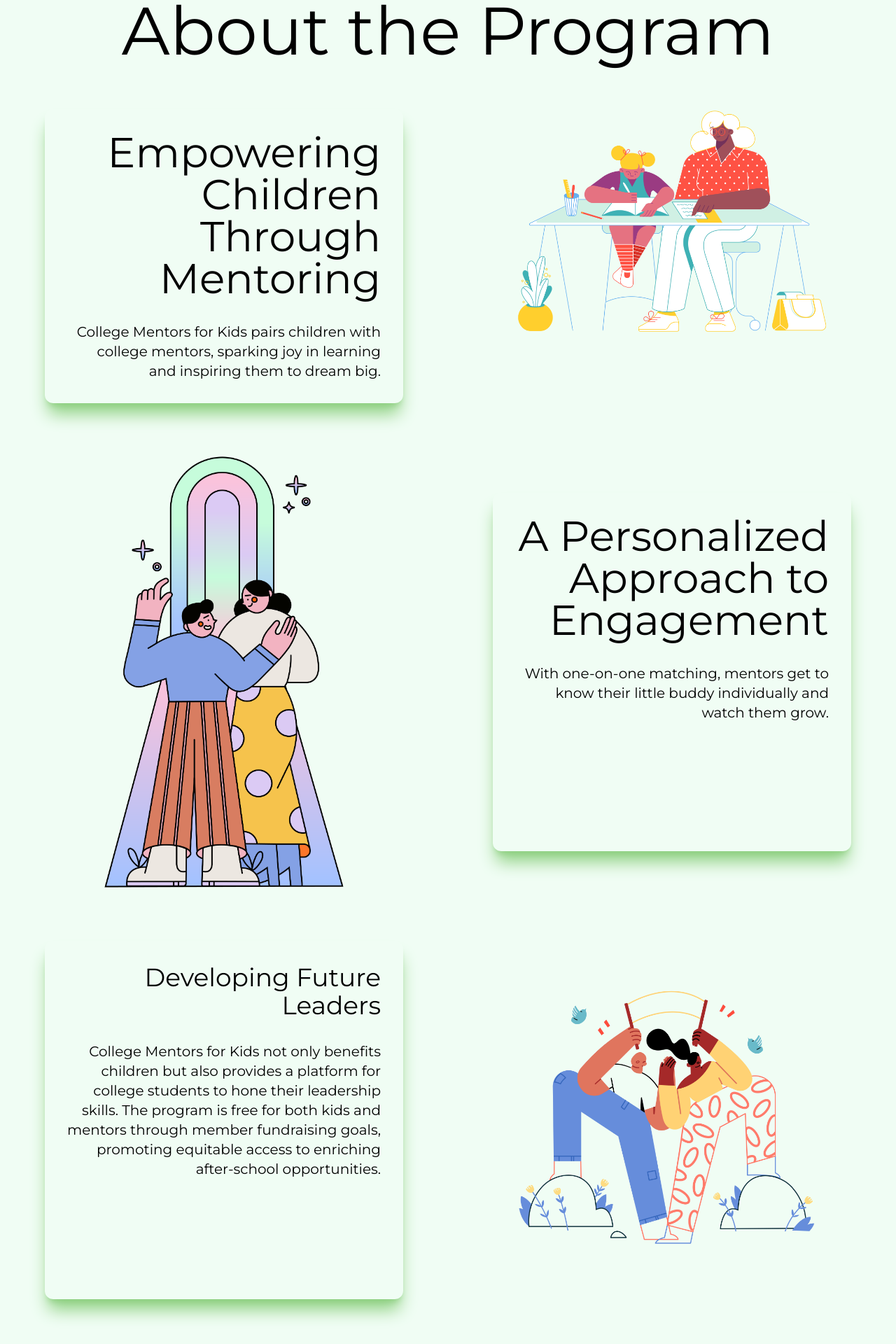
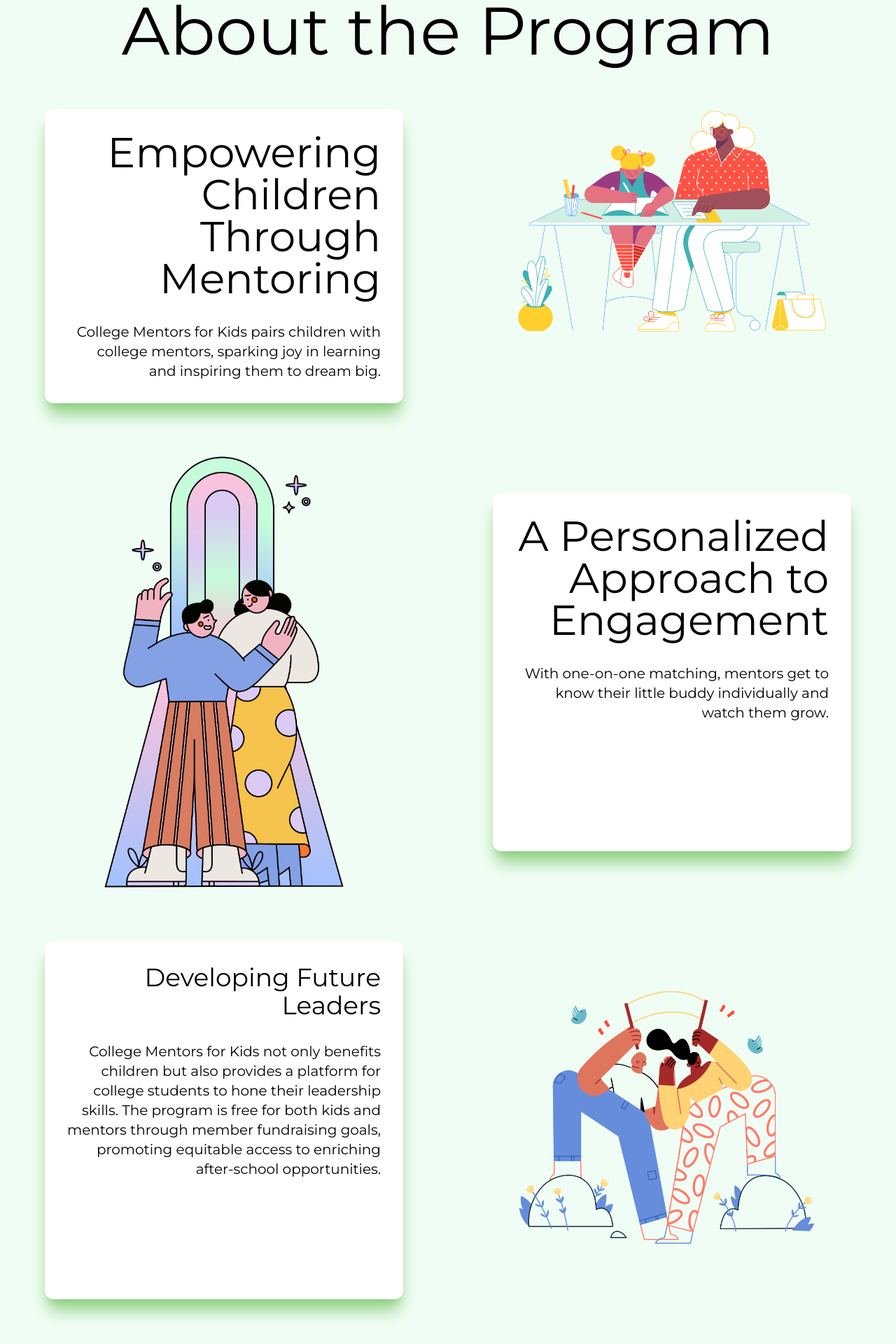
Before and after one commit to bkinaan/purdue-cmfk, a Next.js app: page / in a window 1280 px wide. Shown: the part 952-2872 px from the top of the page at 70% size. Built offline with nearby package versions, Linux system fonts and the light colour scheme; a web font is replaced by a local one.

Commit message:
added white background to text

```diff
--- a/src/app/components/about.tsx
+++ b/src/app/components/about.tsx
@@ -5,7 +5,7 @@
         About the Program
       </div>
       <div className="grid grid-cols-1 md:grid-cols-2 justify-center">
-        <div className="text-black font-montserrat text-center md:text-right p-8 text-sm md:text-xl shadow-xl shadow-custom-green m-16 rounded-xl">
+        <div className="bg-white text-black font-montserrat text-center md:text-right p-8 text-sm md:text-xl shadow-xl shadow-custom-green m-16 rounded-xl">
           <div className="text-2xl md:text-6xl pb-8">
             Empowering Children Through Mentoring
           </div>
@@ -23,7 +23,7 @@
           src="mentor_leading.png"
           alt="man and girl"
         />
-        <div className="text-black font-montserrat text-center md:text-right p-8 text-sm md:text-xl shadow-xl shadow-custom-green m-16 rounded-xl">
+        <div className="bg-white text-black font-montserrat text-center md:text-right p-8 text-sm md:text-xl shadow-xl shadow-custom-green m-16 rounded-xl">
           <div className="text-2xl md:text-6xl pb-8">
             A Personalized Approach to Engagement
           </div>
@@ -40,7 +40,7 @@
       </div>
 
       <div className="grid grid-cols-1 md:grid-cols-2 justify-center">
-        <div className="text-black font-montserrat text-center md:text-right p-8 text-sm md:text-xl shadow-xl shadow-custom-green m-16 rounded-xl">
+        <div className="bg-white text-black font-montserrat text-center md:text-right p-8 text-sm md:text-xl shadow-xl shadow-custom-green m-16 rounded-xl">
           <div className="text-2xl md:text-4xl pb-8">
             Developing Future Leaders
           </div>
```
